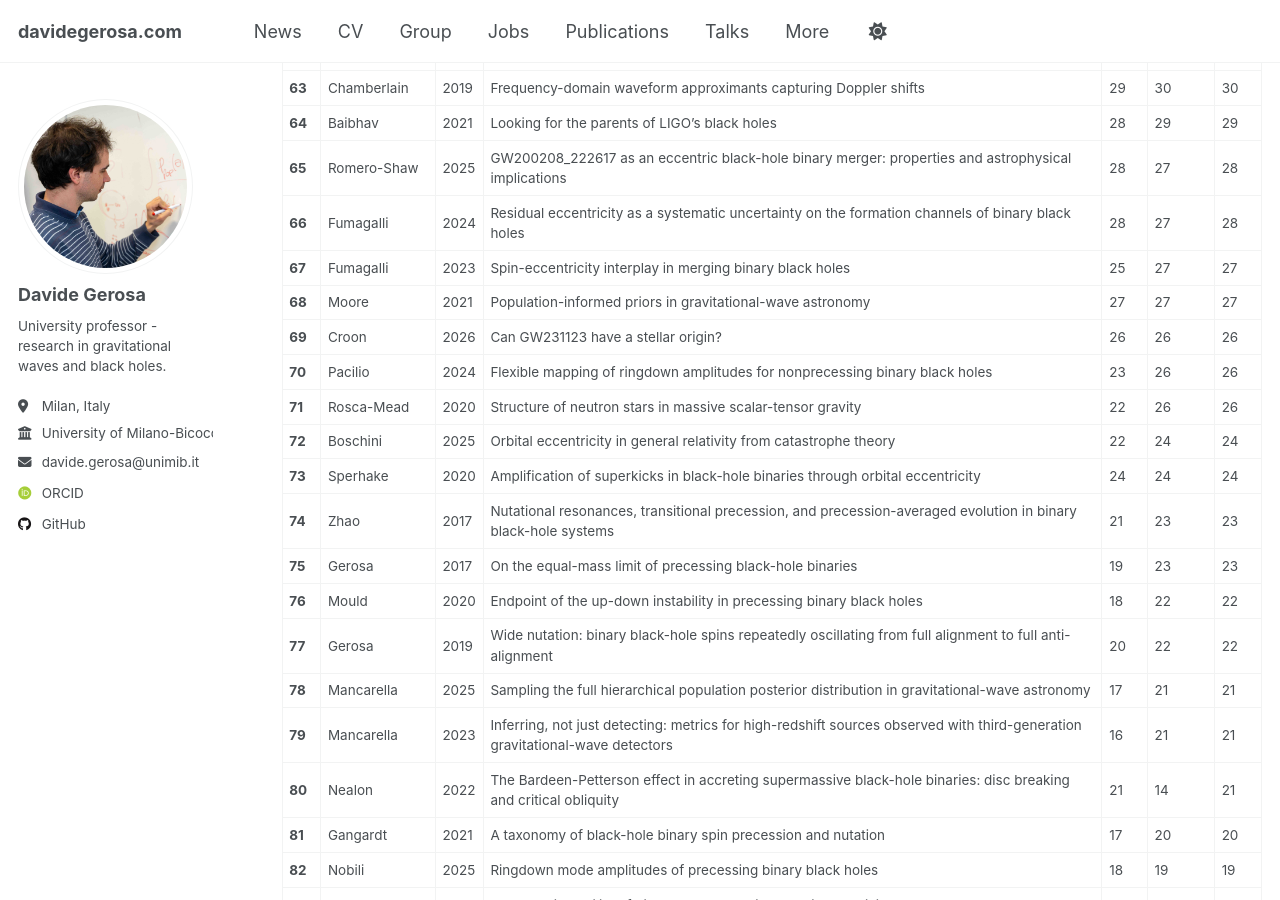
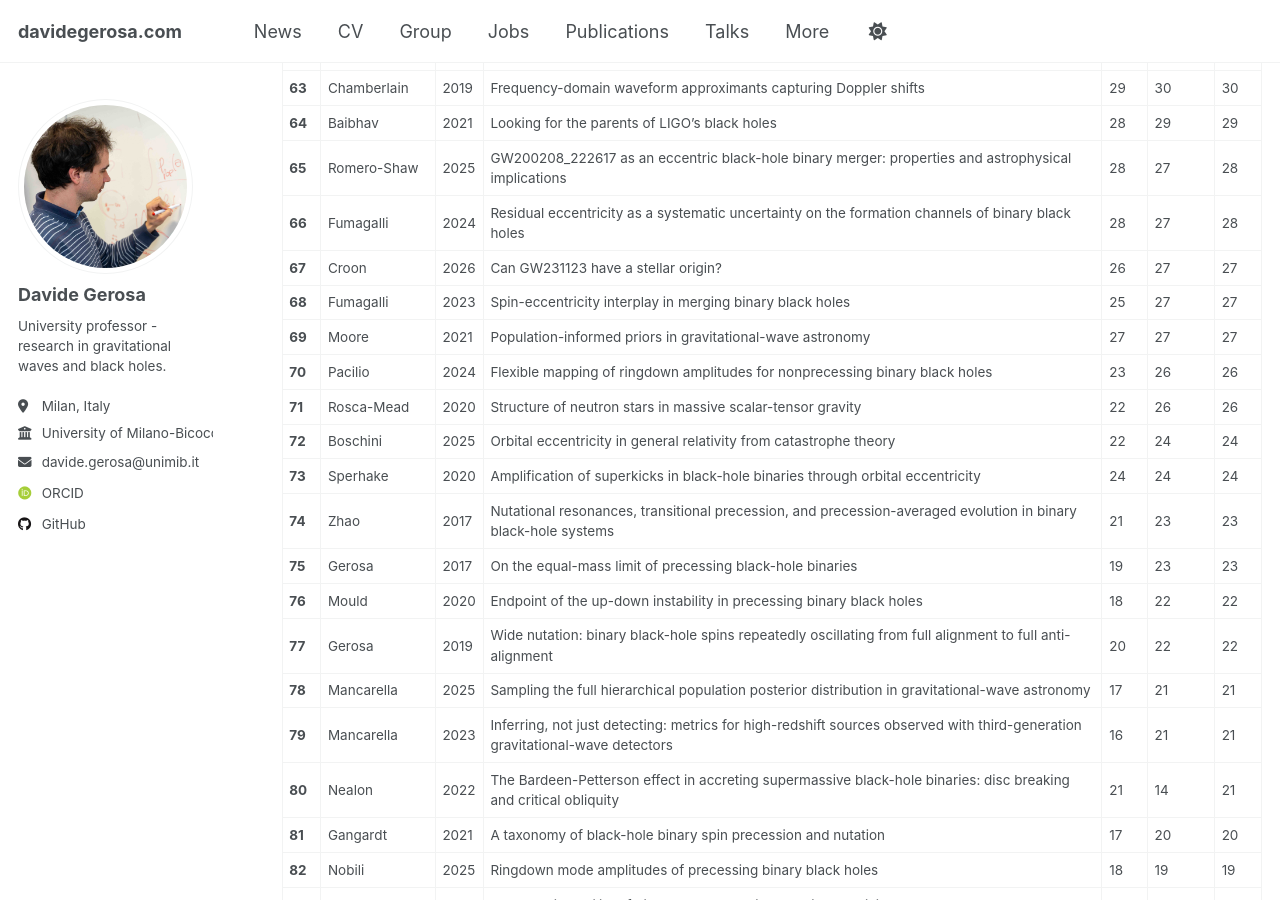
Before and after one commit to dgerosa/website, a Jekyll site: the page built from _pages/citations.md, in a window 1280 px wide and 900 px high, scrolled down 2998 px. Built offline with Jekyll 4.4.1, drawn with Linux system fonts in a browser that asks for light colours; some web fonts are replaced; some of the changed text lies outside the part shown.

Commit message:
Website update from workflow

```diff
--- a/_pages/_citations.md
+++ b/_pages/_citations.md
@@ -75,9 +75,9 @@
 | **64** | Baibhav | 2021 | Looking for the parents of LIGO's black holes | 28 | 29 | 29 |
 | **65** | Romero-Shaw | 2025 | GW200208_222617 as an eccentric black-hole binary merger: properties and astrophysical implications | 28 | 27 | 28 |
 | **66** | Fumagalli | 2024 | Residual eccentricity as a systematic uncertainty on the formation channels of binary black holes | 28 | 27 | 28 |
-| **67** | Fumagalli | 2023 | Spin-eccentricity interplay in merging binary black holes | 25 | 27 | 27 |
-| **68** | Moore | 2021 | Population-informed priors in gravitational-wave astronomy | 27 | 27 | 27 |
-| **69** | Croon | 2026 | Can GW231123 have a stellar origin? | 26 | 26 | 26 |
+| **67** | Croon | 2026 | Can GW231123 have a stellar origin? | 26 | 27 | 27 |
+| **68** | Fumagalli | 2023 | Spin-eccentricity interplay in merging binary black holes | 25 | 27 | 27 |
+| **69** | Moore | 2021 | Population-informed priors in gravitational-wave astronomy | 27 | 27 | 27 |
 | **70** | Pacilio | 2024 | Flexible mapping of ringdown amplitudes for nonprecessing binary black holes | 23 | 26 | 26 |
 | **71** | Rosca-Mead | 2020 | Structure of neutron stars in massive scalar-tensor gravity | 22 | 26 | 26 |
 | **72** | Boschini | 2025 | Orbital eccentricity in general relativity from catastrophe theory | 22 | 24 | 24 |
```
Also changed, not shown: other parts of _pages/_citations.md (+3 -3 lines), _pages/_group.md (+1 -1 lines), _pages/_publications.md (+1 -1 lines), _pages/_talks.md (+1 -1 lines).
